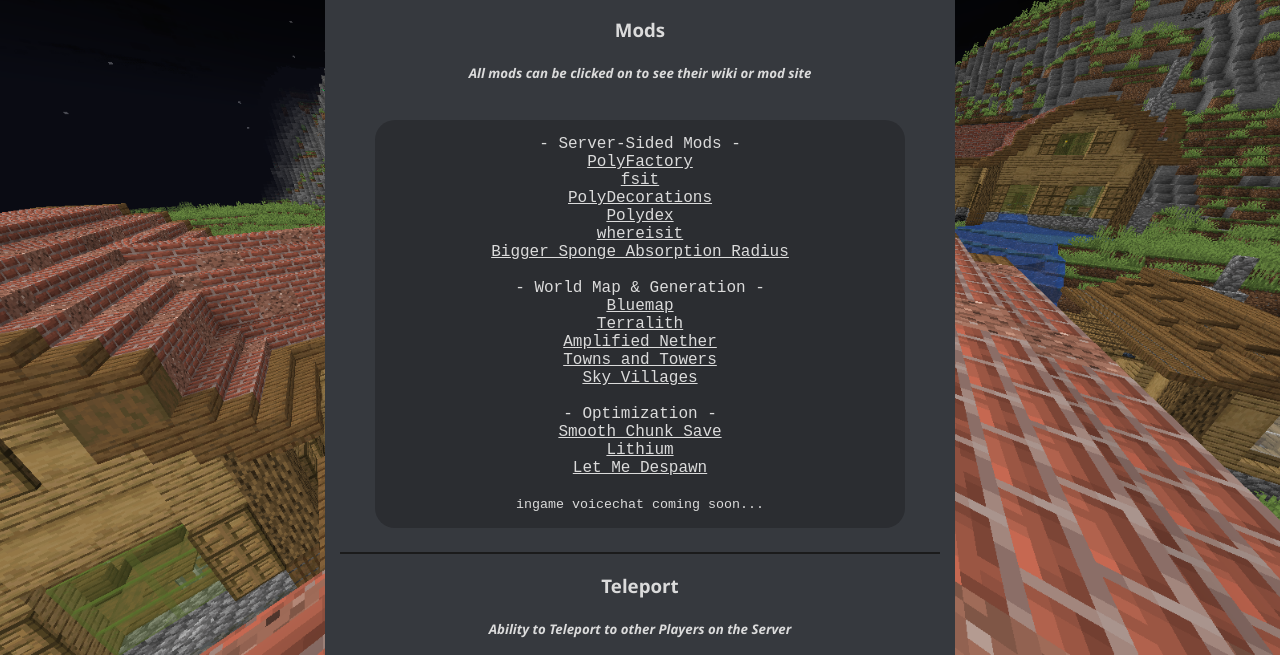
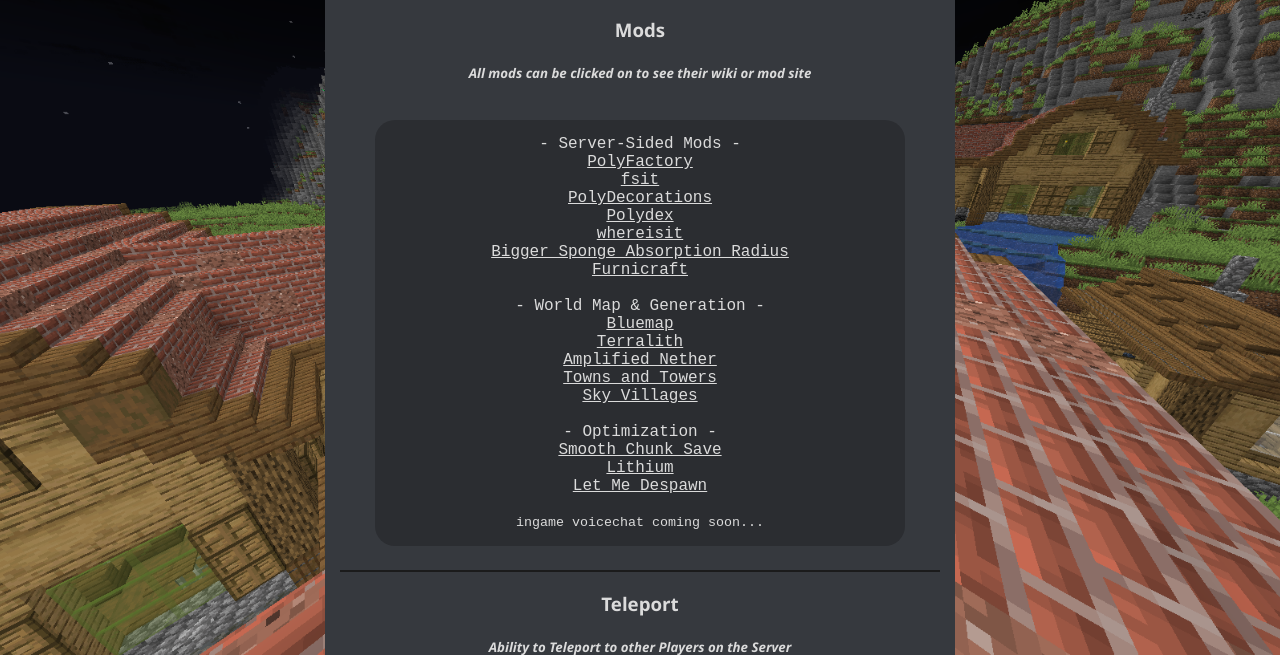
Before and after one commit to K4STORx/skybri.quest, a plain HTML site: page index.html in a window 1280 px wide. Shown: the part 145-800 px from the top of the page. Drawn offline with Linux system fonts and the light colour scheme.

Commit message:
fur craft

```diff
--- a/index.html
+++ b/index.html
@@ -21,6 +21,7 @@
         <li><a href="https://modrinth.com/mod/polydex">Polydex</a></li>
         <li><a href="https://modrinth.com/mod/where-is-it">whereisit</a></li>
         <li><a href="https://modrinth.com/mod/bigger-sponge-absorption-radius/version/1.20.1-3.2-forge+fabric">Bigger Sponge Absorption Radius</a></li>
+        <li><a href="https://github.com/efeketket/furnicraft/wiki">Furnicraft</a></li>
         <li><br ></li>
         <li>- World Map & Generation -</li>
         <li><a href="https://bluemap.bluecolored.de/">Bluemap</a></li>
```
